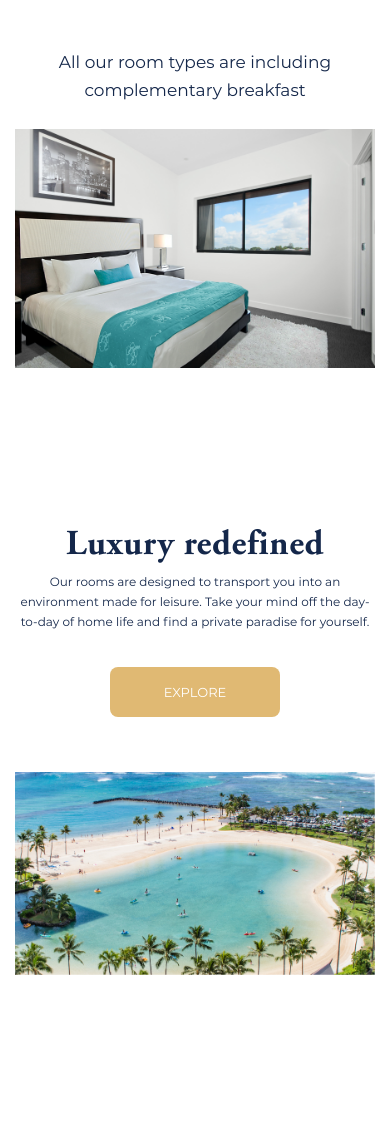
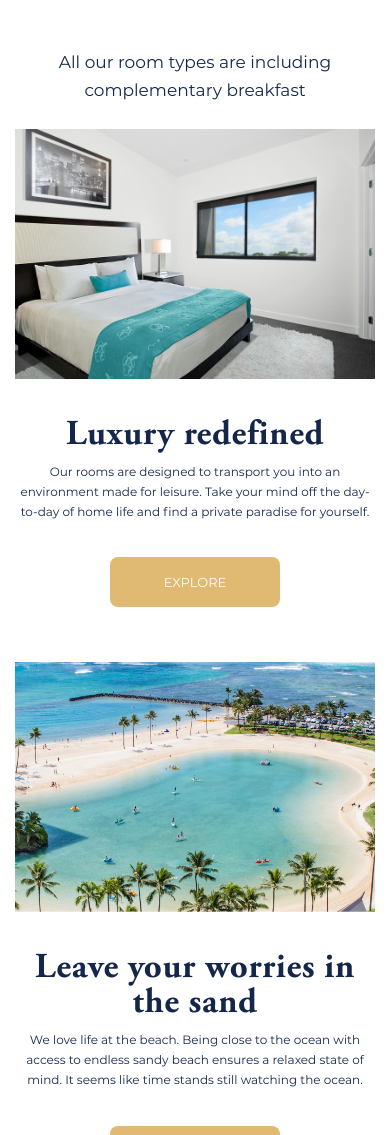
Before and after one commit to SergeyShynkarenko/Booking, a website: page app/index.html in a window 390 px wide. Shown: the part 846-1981 px from the top of the page. Drawn offline with Linux system fonts and the light colour scheme.

Commit message:
fixed images responsiveness

```diff
--- a/app/index.html
+++ b/app/index.html
@@ -81,9 +81,7 @@
 								<a  class="room__info-btn button" href="#">EXPLORE</a>
 							</div>
 						</div>
-						<div class="room__img">
-							<img src="images/dest/room.png" alt="">
-						</div>
+						<div class="room__img" style="background-image: url(images/dest/room.png);"></div>
 					</div>
 
 					<div class="room">
@@ -101,8 +99,8 @@
 								<a class="room__info-btn button" href="#">EXPLORE</a>
 							</div>
 						</div>
-						<div class="room__img">
-							<img src="images/dest/beach.png" alt="">
+						<div class="room__img" style="background-image: url(images/dest/beach.png);">
+
 						</div>
 					</div>
 				</div>
--- a/app/scss/pages/_home.scss
+++ b/app/scss/pages/_home.scss
@@ -93,12 +93,18 @@
 		}
 	}
 	&__img {
-		width: 660px;
-		height: 360px;
-		overflow: hidden;
-		@media (max-width : 990px) {
-			width: 100%;
-		}
-
+    flex: 1.3;
+    height: 340px;
+    background-repeat: no-repeat;
+    background-position: center center;
+    background-size: cover;
+    @media (max-width : 990px) {
+      flex: unset;
+      height: 450px;
+    }
+    @media (max-width : 550px) {
+      flex: unset;
+      height: 250px;
+    }
 	}
 }
```
Also changed, not shown: app/css/app.min.css.
